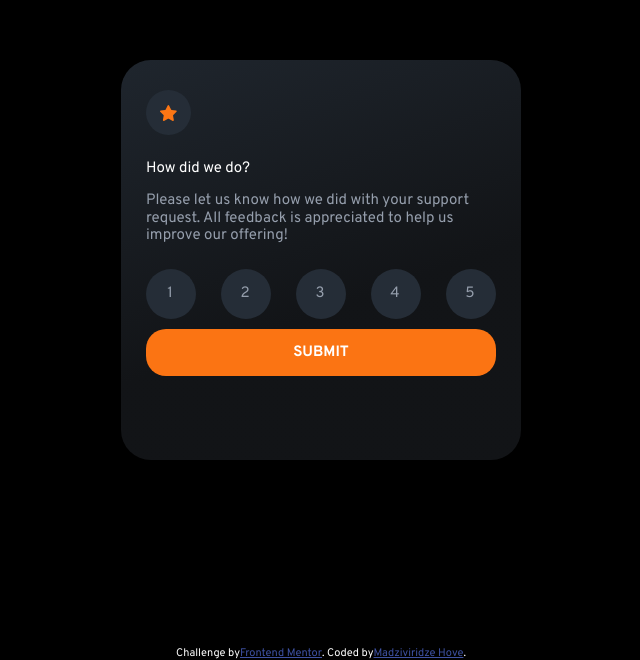
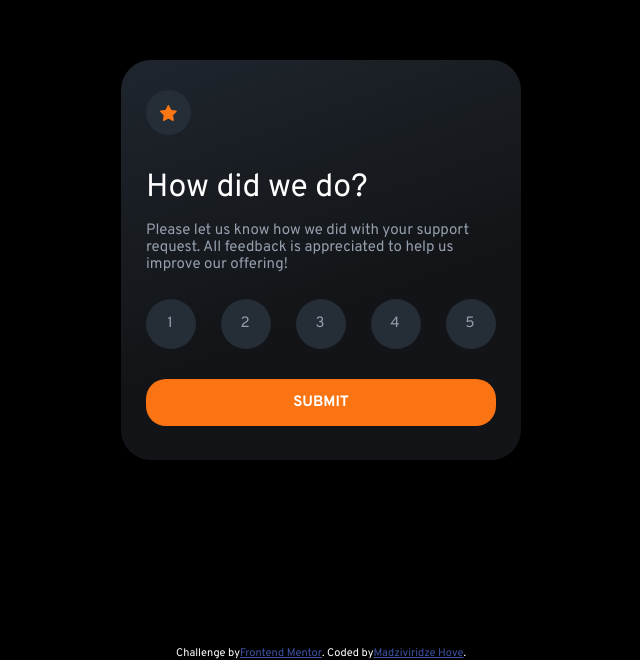
Before and after one commit to madzi-hove/interactive-rating-component, a plain HTML site: page index.html in a window 1280 px wide. Shown: the part 140-800 px from the top of the page, without its empty margins (319-959 px from the left). Drawn offline with Linux system fonts and the light colour scheme.

Commit message:
increase margin under radio button container

```diff
--- a/css/style.css
+++ b/css/style.css
@@ -69,19 +69,21 @@ main {
 
 .rating__heading {
 	color: var(--white);
+	font-size: 3.2rem;
 	font-weight: 500;
-	margin-top: 2.5rem;
 }
 
 /* form styles */
 
 .rating-form {
 	position: relative;
+	margin-top: 3.5rem;
 }
 
 .form__ratings {
 	display: flex;
 	justify-content: space-between;
+	margin-bottom: 2rem;
 }
 
 .invalid.form__ratings::before {
```
